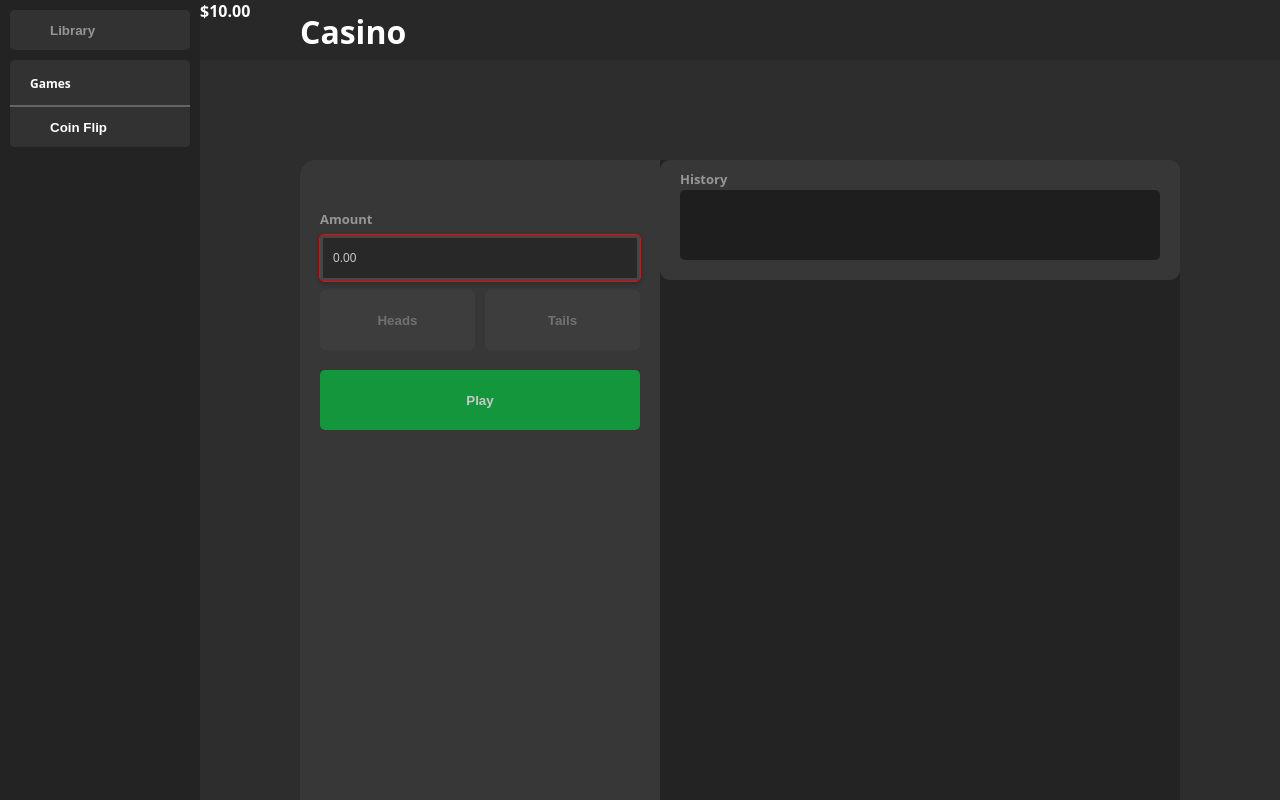
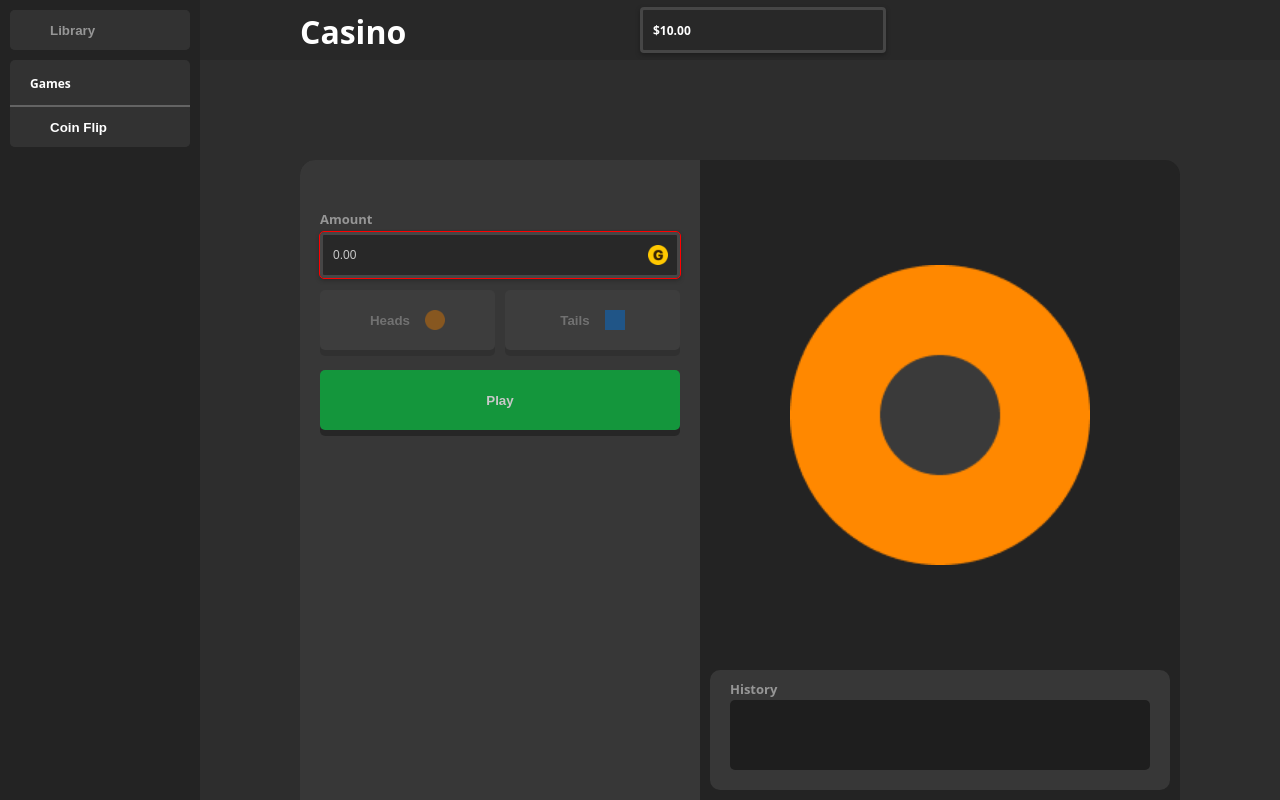
Before and after one commit to waffold/casino, a plain HTML site: page coinflip/index.html in a window 1280 px wide. Drawn offline with Linux system fonts and the light colour scheme; files that its build step writes are made by us from their sources.

Commit message:
Update index.html

```diff
--- a/coinflip/index.html
+++ b/coinflip/index.html
@@ -11,7 +11,7 @@
 <body>
     <div id="site-banner">
         <h1 id="site-header">Casino</h1>
-        <div id="cash-container">$Money</div>
+        <div id="cash-container" class="input cash">$Money</div>
     </div>
     <div id="nav-bar">
         <div id="library-bar" class="nav-bar-item">
@@ -35,22 +35,42 @@
 
                 <div class="enter-bet">
                     <span class="label">Amount</span>
-                    <input id="enter-bet-field" type="number" placeholder="0.00" class="input"></input>
+                    <div class="field-container">
+                        <img src="https://waffold.github.io/casino/images/gold.png" class="after-icon">
+                        <input id="enter-bet-field" type="number" placeholder="0.00" class="input"></input>
+                    </div>
                 </div>
                 <div id="profit-area" class="profit hidden">
                     <span id="profit-label" class="label">Total Profit (1.00x)</span>
-                    <div id="profit-field" class="profit-field">0.00</div>
+                    <div id="profit-bar" class="profit-bar">
+                        <div id="profit-field" class="profit-field">0.00</div>
+                        <img class="label-icon" src="https://waffold.github.io/casino/images/gold.png">
+                    </div>
                 </div>
                 <div class="coinside-btns">
-                    <button id="heads-btn" class="coinside-btn noclick">Heads</button>
-                    <button id="tails-btn" class="coinside-btn noclick">Tails</button>
+                    <button id="heads-btn" class="coinside-btn game-btn noclick">
+                        <span>Heads</span>
+                        <img src="https://waffold.github.io/casino/images/heads.png" class="label-icon">
+                    </button>
+                    <button id="tails-btn" class="coinside-btn game-btn noclick">
+                        <span>Tails</span>
+                        <img src="https://waffold.github.io/casino/images/tails.png" class="label-icon">
+                    </button>
                 </div>
-                <button id="event-btn" class="event-btn" style="width: calc(100% - 40px)" onclick="coinflipPlay()">Play</button>
+                <button id="event-btn" class="event-btn game-btn" style="width: calc(100% - 40px)" onclick="coinflipPlay()">Play</button>
 
             </div>
-            <div class="history-bar">
-                <span class="label history-label">History</span>
-                <div id="coin-history" class="history-container">
+            <div class="game-page">
+                <div class="coin-container">
+                    <div id="coin-img" class="coin">
+                        <div class="heads-coin"></div>
+                        <div class="tails-coin"></div>
+                    </div>
+                </div>
+                <div class="history-bar">
+                    <span class="label history-label">History</span>
+                    <div id="coin-history" class="history-container">
+                    </div>
                 </div>
             </div>
         </div>
```
